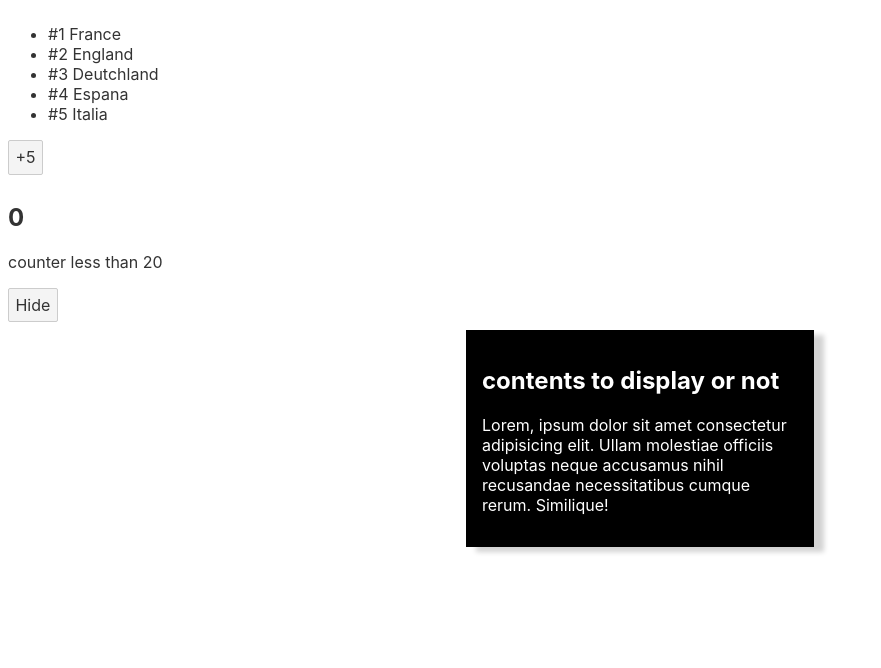
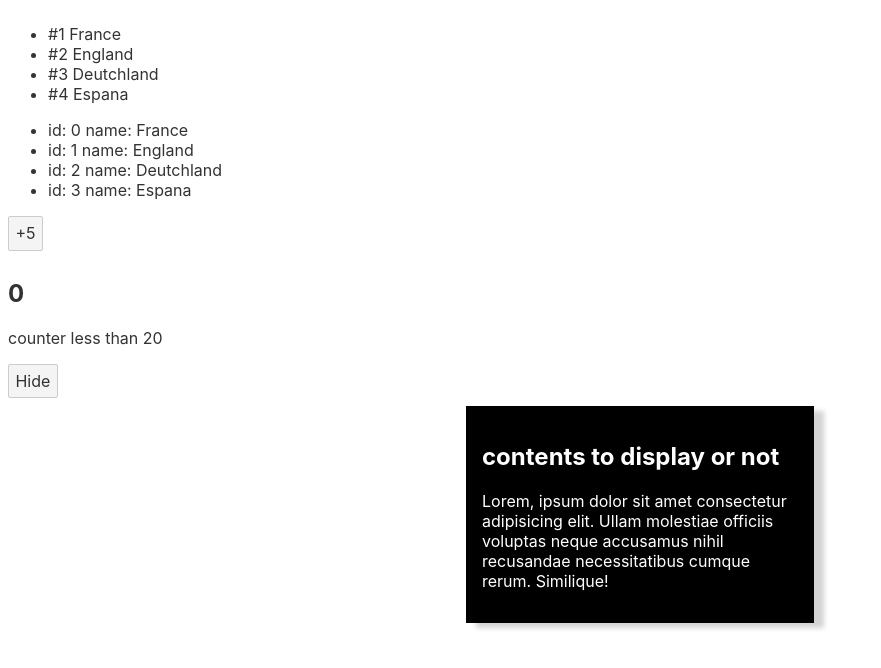
Before and after one commit to trevorius/SvelteDeAaZ-v1, a Svelte app: page / in a window 1280 px wide. Shown: the top 668 px of the page, without its empty margins (0-881 px from the left). Built offline with nearby package versions, Linux system fonts and the light colour scheme.

Commit message:
iterate lists

```diff
--- a/src/App.svelte
+++ b/src/App.svelte
@@ -1,5 +1,5 @@
 <script>
-  import CountryList from './first components/CountryList.svelte';
+  import CountryList from './first components/ListIterations.svelte';
   import DisplayToggler from './first components/DisplayToggler.svelte';
   import Counter from './first components/Counter.svelte';
 
@@ -9,9 +9,10 @@
     max: 70,
     incrementValue: 5,
   };
+  let countries = ['France', 'England', 'Deutchland', 'Espana'];
 </script>
 
-<CountryList />
+<CountryList {countries} />
 
 <Counter {...counterProps} />
 
--- a/src/first components/CountryList.svelte
+++ /dev/null
@@ -1,18 +0,0 @@
-<script>
-  export let countries = [
-    'France',
-    'England',
-    'Deutchland',
-    'Espana',
-    'Italia',
-  ];
-</script>
-
-<ul>
-  {#each countries as country, index}
-    <li>
-      #{index + 1}
-      {country}
-    </li>
-  {/each}
-</ul>
--- /dev/null
+++ b/src/first components/ListIterations.svelte
@@ -0,0 +1,31 @@
+<script>
+  export let countries = [
+    'France',
+    'England',
+    'Deutchland',
+    'Espana',
+    'Italia',
+  ];
+  let countriesWithKeys = [];
+  countries.forEach((countryName, index) => {
+    countriesWithKeys.push({ id: index, name: countryName });
+  });
+</script>
+
+<ul>
+  {#each countries as country, index}
+    <li>
+      #{index + 1}
+      {country}
+    </li>
+  {/each}
+</ul>
+
+<ul>
+  {#each countriesWithKeys as countryObject}
+    <li>
+      id: {countryObject.id}
+      name: {countryObject.name}
+    </li>
+  {/each}
+</ul>
```
